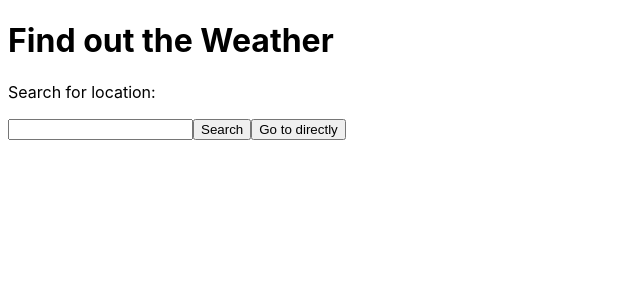
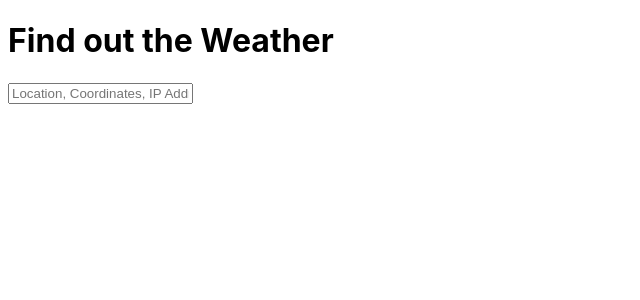
Before and after one commit to Calbabreaker/weather, a Next.js app: page / in a window 1280 px wide. Shown: the top 300 px of the page, without its empty margins (0-640 px from the left). Built offline with nearby package versions, Linux system fonts and the light colour scheme.

Commit message:
implement basic live text search

```diff
--- a/components/Search.tsx
+++ b/components/Search.tsx
@@ -1,26 +1,48 @@
-import { FormEvent, useState } from "react";
+import { FormEvent, useEffect, useRef, useState } from "react";
 import Router from "next/router";
+import { formatLocation, SearchLocation } from "lib/weather";
+import Link from "next/link";
 
 export const Search: React.FC = () => {
-    const [location, setLocation] = useState("");
+    const [query, setQuery] = useState("");
+    const [suggestions, setSuggestions] = useState<SearchLocation[]>([]);
+    const timeout = useRef<NodeJS.Timeout>();
+
+    useEffect(() => {
+        if (!query) return setSuggestions([]);
+
+        // when user stops typing for certain time peform search
+        if (timeout.current) clearTimeout(timeout.current);
+        timeout.current = setTimeout(async () => {
+            const res = await fetch(`/api/search?query=${query}`);
+            const data = await res.json();
+            if (data.error) {
+                alert(`Error with searching: ${data.error.message}`);
+            } else {
+                setSuggestions(data);
+            }
+        }, 250);
+    }, [query]);
 
     function searchLocation(e: FormEvent<HTMLFormElement>) {
         e.preventDefault();
-        Router.push(`/search/${location}`);
-    }
-
-    function goToLocation() {
-        Router.push(`/weather/${location}`);
+        Router.push(`/weather/${query}`);
     }
 
     return (
-        <>
-            <form onSubmit={searchLocation}>
-                <p>Search for location:</p>
-                <input type="text" onChange={(e) => setLocation(e.currentTarget.value)} />
-                <input type="submit" value="Search" />
-                <input type="button" value="Go to directly" onClick={goToLocation} />
-            </form>
-        </>
+        <form onSubmit={searchLocation} className="search">
+            <input
+                placeholder="Location, Coordinates, IP Address"
+                type="text"
+                onInput={(e) => setQuery(e.currentTarget.value)}
+            />
+            <div>
+                {suggestions.map((suggestion) => (
+                    <Link href={`/weather/${suggestion.url}`} key={suggestion.id}>
+                        {formatLocation(suggestion)}
+                    </Link>
+                ))}
+            </div>
+        </form>
     );
 };
--- a/lib/weather.ts
+++ b/lib/weather.ts
@@ -33,17 +33,29 @@ interface CurrentWeather {
     gust_kph: number;
 }
 
+export interface SearchLocation {
+    id: number;
+    name: string;
+    region: string;
+    country: string;
+    lat: number;
+    lon: number;
+    url: string;
+}
+
 export interface WeatherApiError {
     code: number;
     message: string;
 }
 
-export type CurrentWeatherResponse = {
+export interface CurrentWeatherResponse {
     current: CurrentWeather;
     location: Location;
     // note if there is error then previous fields will not be sent but easier to do it like this
     error?: WeatherApiError;
-};
+}
+
+export type SearchLocationsResponse = SearchLocation[] | { error: WeatherApiError };
 
 async function fetchApi(endPointAndQueries: string): Promise<any> {
     const url = `https://api.weatherapi.com/v1/${endPointAndQueries}&key=${process.env.WEATHER_API_KEY}`;
@@ -55,3 +67,11 @@ async function fetchApi(endPointAndQueries: string): Promise<any> {
 export async function getCurrentWeather(query: string): Promise<CurrentWeatherResponse> {
     return await fetchApi(`current.json?aqi=no&q=${query}`);
 }
+
+export async function searchLocation(query: string): Promise<SearchLocationsResponse> {
+    return await fetchApi(`search.json?q=${query}`);
+}
+
+export function formatLocation(location: Location | SearchLocation): string {
+    return `${location.name}, ${location.region}, ${location.country}`;
+}
--- /dev/null
+++ b/pages/api/search.tsx
@@ -0,0 +1,10 @@
+import { searchLocation } from "lib/weather";
+import { NextApiRequest, NextApiResponse } from "next/types";
+
+export default async (req: NextApiRequest, res: NextApiResponse) => {
+    const query = req.query.query;
+    if (typeof query != "string") return res.status(406).json({});
+
+    const locations = await searchLocation(query);
+    res.json(locations);
+};
--- a/pages/index.tsx
+++ b/pages/index.tsx
@@ -1,13 +1,4 @@
-import { FormEvent, useState } from "react";
-
 export default function Index() {
-    const [location, setLocation] = useState("");
-
-    function searchLocation(e: FormEvent<HTMLFormElement>) {
-        e.preventDefault();
-        alert(`Search ${location}`);
-    }
-
     return (
         <>
             <h1>Find out the Weather</h1>
--- a/pages/weather/[query].tsx
+++ b/pages/weather/[query].tsx
@@ -1,5 +1,5 @@
 import { GetServerSideProps } from "next/types";
-import { CurrentWeatherResponse, getCurrentWeather } from "lib/weather";
+import { CurrentWeatherResponse, formatLocation, getCurrentWeather } from "lib/weather";
 import { WeatherBox } from "components/WeatherBox";
 import Head from "next/head";
 
@@ -12,7 +12,7 @@ export const getServerSideProps: GetServerSideProps<Props> = async ({ params })
         return {
             redirect: {
                 destination: "/",
-                permanent: false,
+                permanent: true,
             },
         };
     }
@@ -30,7 +30,7 @@ export default function Weather({ data }: Props) {
         return (
             <>
                 <Head>
-                    <title>{data.location.name}</title>
+                    <title>Weather - {formatLocation(data.location)}</title>
                 </Head>
                 <WeatherBox data={data} />
             </>
--- a/styles/globals.css
+++ b/styles/globals.css
@@ -4,11 +4,10 @@ body {
         Fira Sans, Droid Sans, Helvetica Neue, sans-serif;
 }
 
-a {
-    color: inherit;
-    text-decoration: none;
-}
-
 * {
     box-sizing: border-box;
 }
+
+.search a {
+    display: block;
+}
```
Also changed, not shown: components/WeatherBox.tsx (+3 -5 lines).
